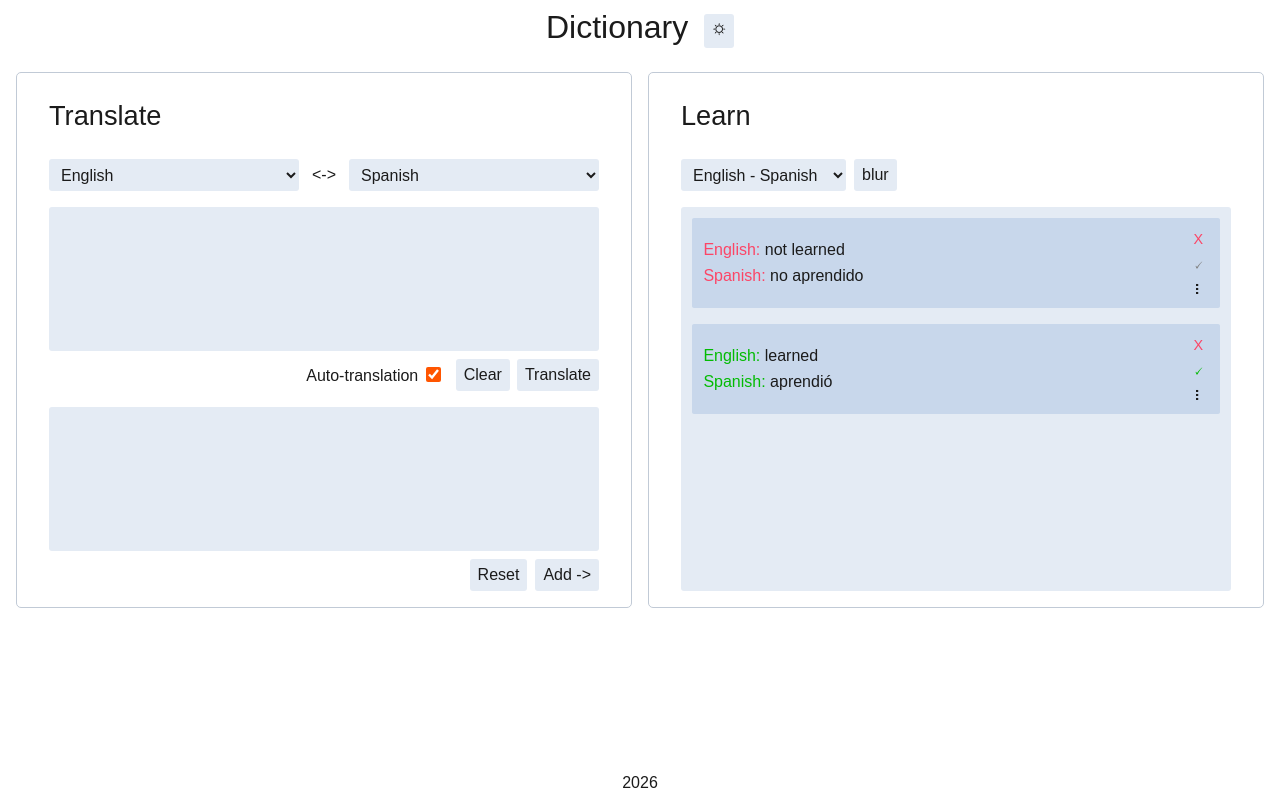
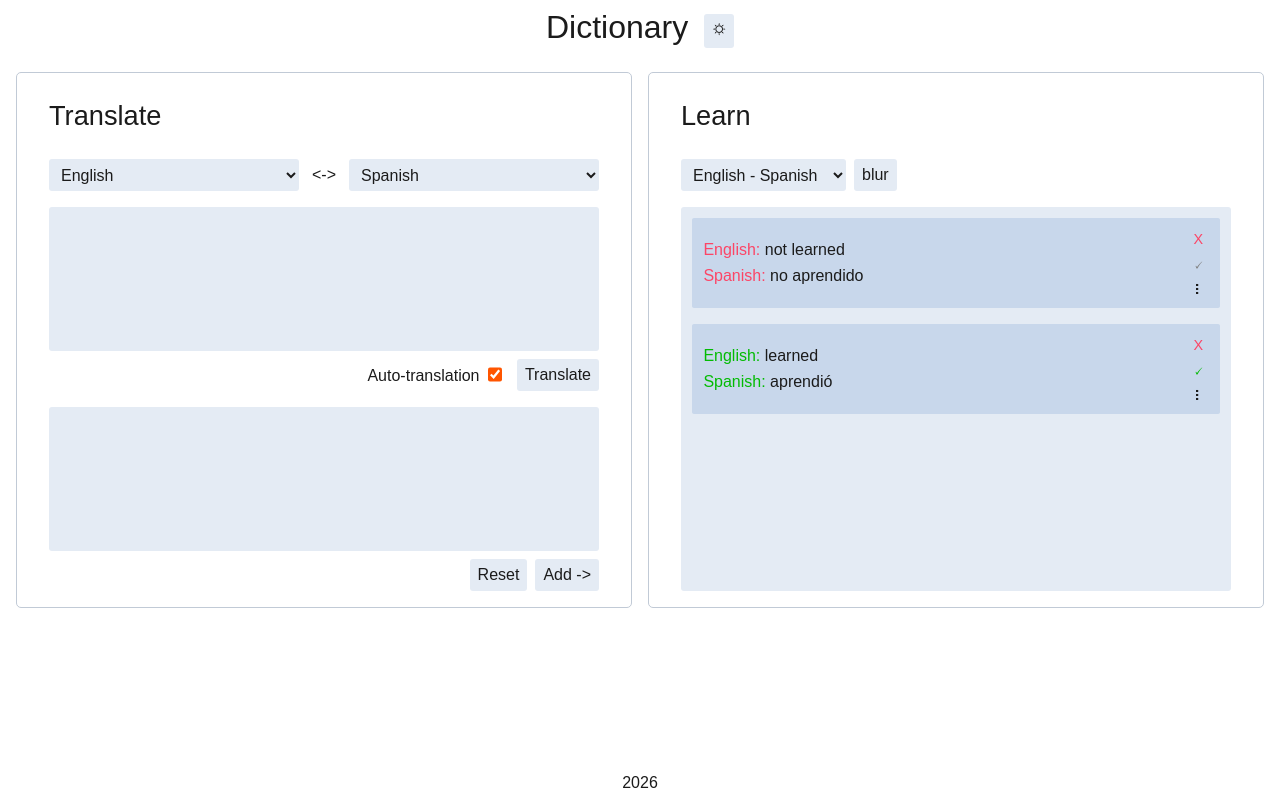
Before and after one commit to self-related/dictionary, a React (Vite) app: page / in a window 1280 px wide. Built offline with nearby package versions, Linux system fonts and the light colour scheme; the HTML template or start-up script is replaced by a standard one.

Commit message:
Remove duplicate clear button

```diff
--- a/src/features/translate/ui/translate-input/TranslateInput.tsx
+++ b/src/features/translate/ui/translate-input/TranslateInput.tsx
@@ -78,7 +78,6 @@ export default function TranslateInput({ className = "" }: TranslateInputProps)
                     />
                 </label>
 
-                <Button onClick={() => dispatch(setSourceText(""))}>Clear</Button>
                 <Button onClick={handleFetchTranslation}>Translate</Button>
             </div>
         </div>
```
